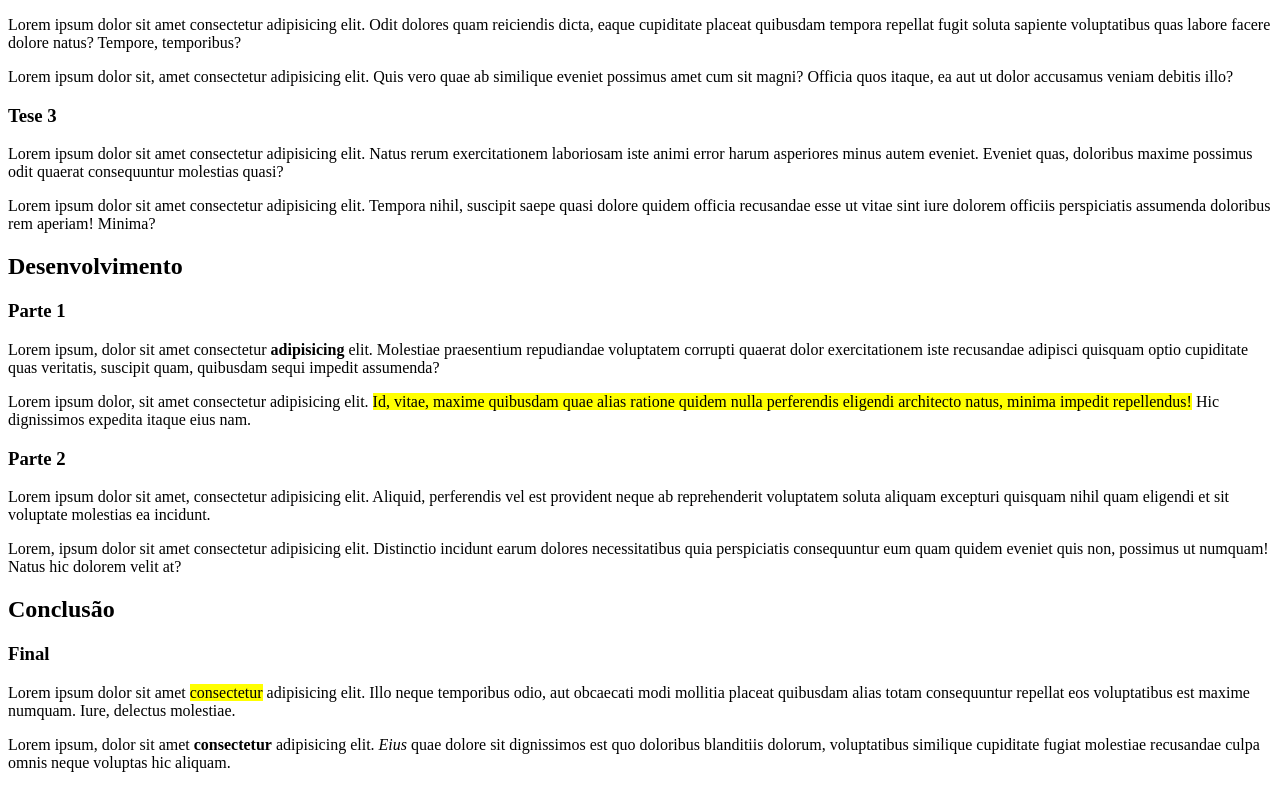
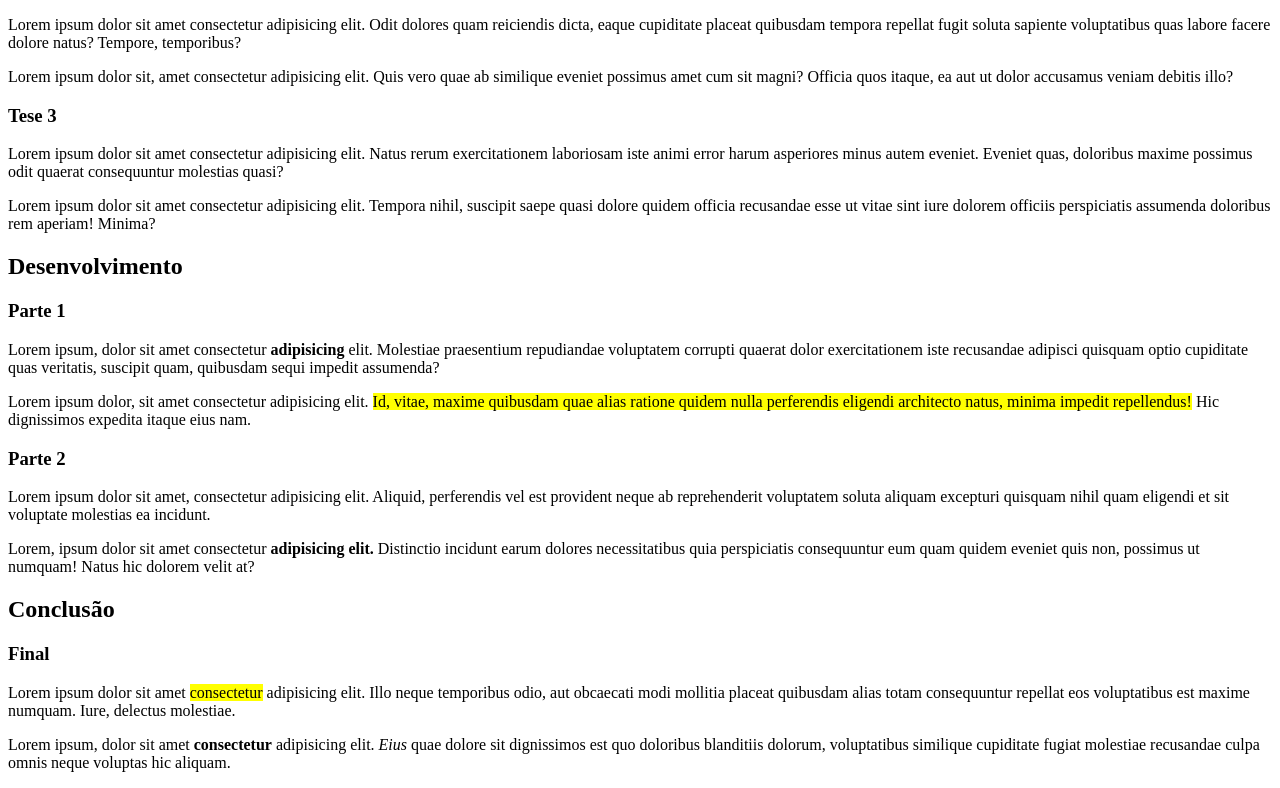
Before and after one commit to leonardo-kormann-da-silva/Desenvolvimento-Web, a plain HTML site: page terceira.html in a window 1280 px wide. Shown: the part 407-1195 px from the top of the page. Drawn offline with Linux system fonts and the light colour scheme.

Commit message:
Update terceira.html

```diff
--- a/terceira.html
+++ b/terceira.html
@@ -58,7 +58,7 @@
     <p>Lorem ipsum dolor sit amet, consectetur adipisicing elit. Aliquid, perferendis vel est provident neque ab
         reprehenderit voluptatem soluta aliquam excepturi quisquam nihil quam eligendi et sit voluptate molestias ea
         incidunt.</p>
-    <p>Lorem, ipsum dolor sit amet consectetur adipisicing elit. Distinctio incidunt earum dolores necessitatibus quia
+    <p>Lorem, ipsum dolor sit amet consectetur <strong>adipisicing elit.</strong> Distinctio incidunt earum dolores necessitatibus quia
         perspiciatis consequuntur eum quam quidem eveniet quis non, possimus ut numquam! Natus hic dolorem velit at?</p>
 
     <h2>Conclusão</h2>
```
